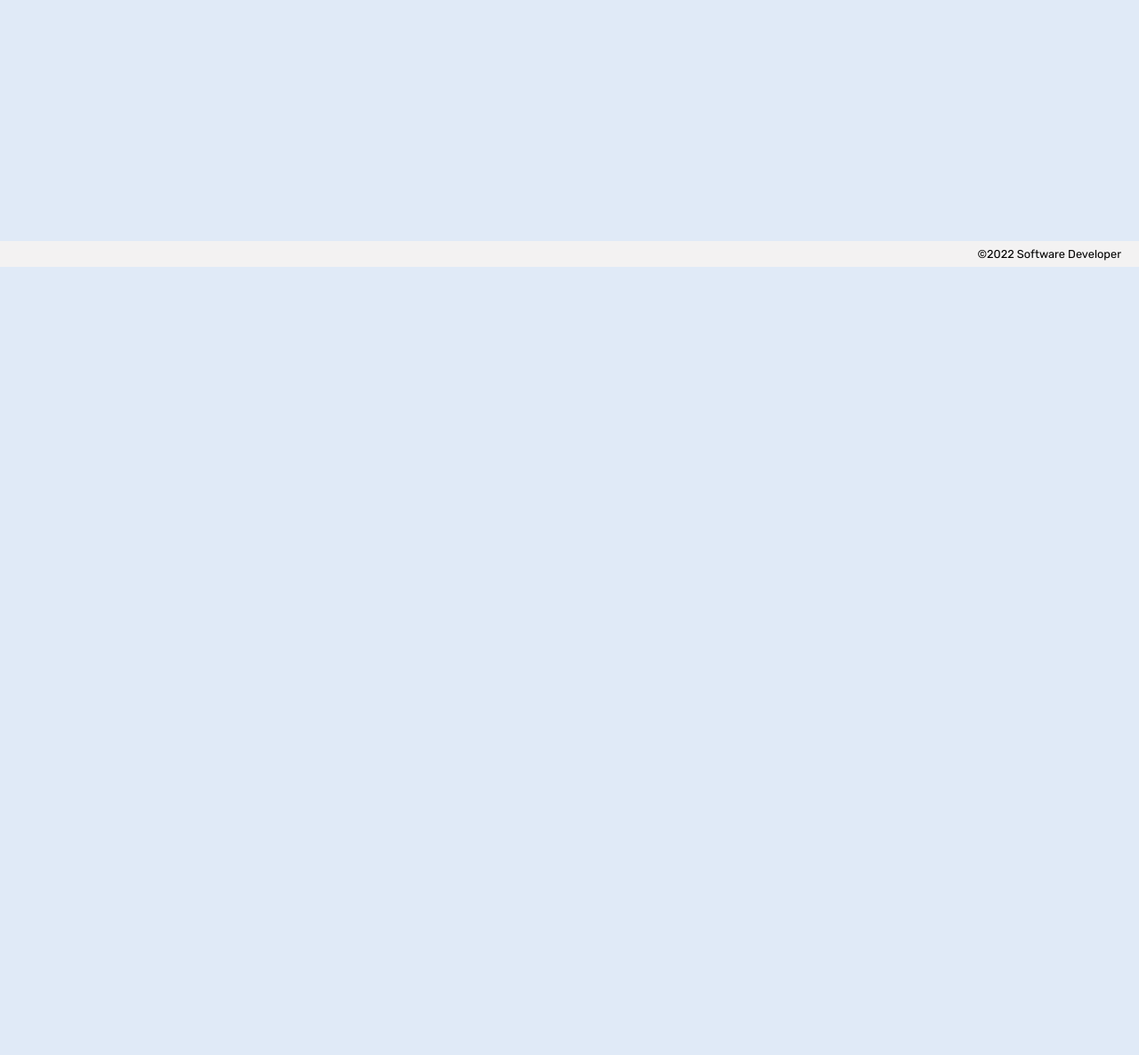
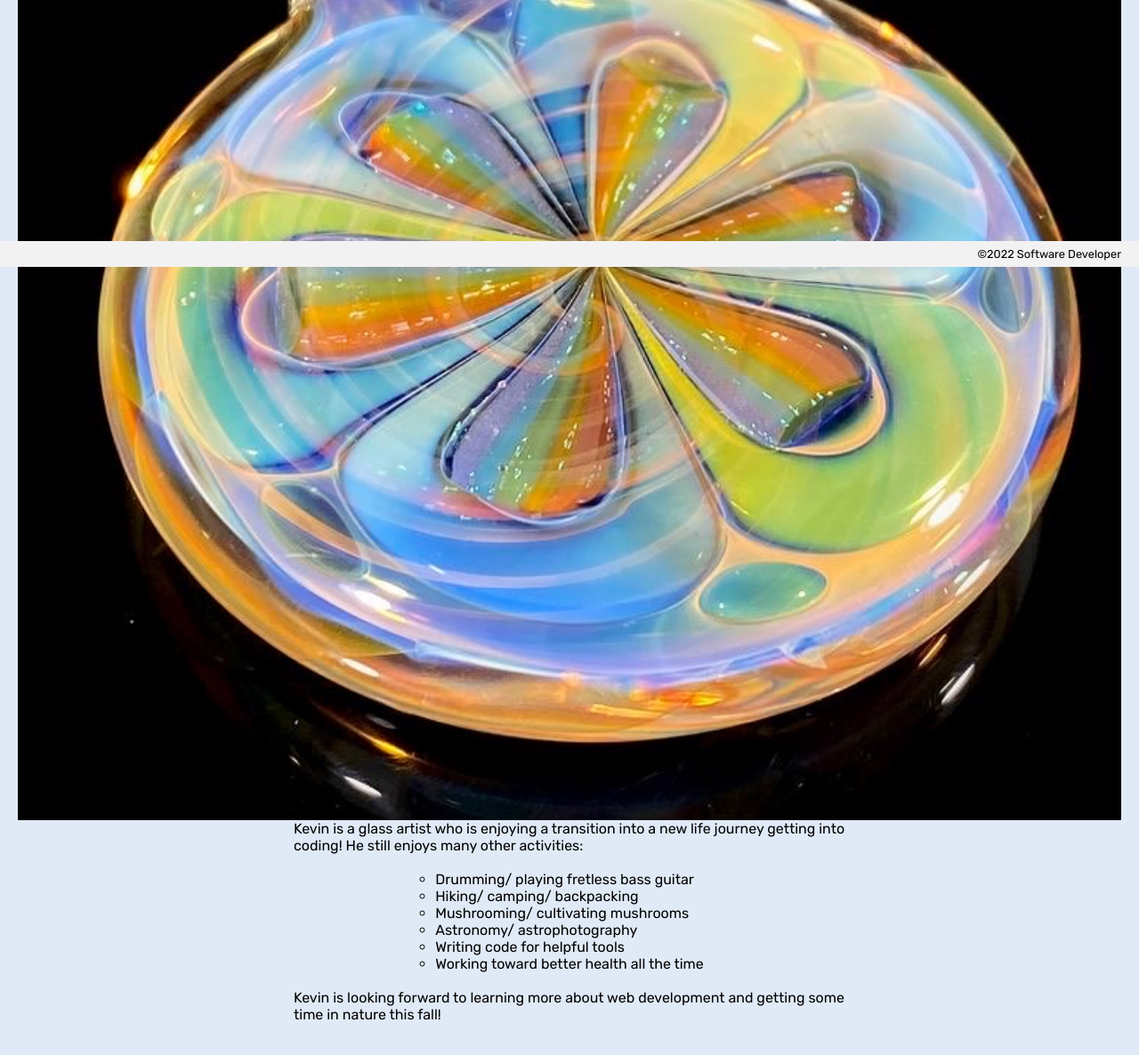
Before and after one commit to kevinnail/ob-about-me, a plain HTML site: page index.html in a window 1280 px wide. Shown: the part 500-1686 px from the top of the page at 89% size. Before the commit the page ends 800 px from the top, so only its background shows below. Drawn offline with Linux system fonts and the light colour scheme.

Commit message:
text added, working on css now

```diff
--- a/index.html
+++ b/index.html
@@ -24,16 +24,25 @@
 
         <main>
             <h1>About me</h1>
-            <img src="" alt="" />
-            <p></p>
+            <img src="./assets/pendant.jpg" alt="pendant" />
+            <p>
+                Kevin is a glass artist who is enjoying a transition into a new life journey getting
+                into coding! He still enjoys many other activities:
+            </p>
+            <br />
             <ul>
-                <li></li>
-                <li></li>
-                <li></li>
-                <li></li>
-                <li></li>
+                <li>Drumming/ playing fretless bass guitar</li>
+                <li>Hiking/ camping/ backpacking</li>
+                <li>Mushrooming/ cultivating mushrooms</li>
+                <li>Astronomy/ astrophotography</li>
+                <li>Writing code for helpful tools</li>
+                <li>Working toward better health all the time</li>
             </ul>
-            <p></p>
+            <br />
+            <p>
+                Kevin is looking forward to learning more about web development and getting some
+                time in nature this fall!
+            </p>
         </main>
 
         <footer>&copy;2022 Software Developer</footer>
--- a/styles/global.css
+++ b/styles/global.css
@@ -22,13 +22,26 @@ header {
 
 main {
     padding: 20px;
+    display: flex;
+    flex-direction: column;
+    justify-content: center;
+}
+
+p {
+    width: 50%;
+    margin: auto;
+}
+
+ul {
+    list-style-type: circle;
+    margin: auto;
 }
 
 footer {
     position: sticky;
     bottom: 0;
     padding: 7px 20px;
-    font-size: .8em;
+    font-size: 0.8em;
     display: flex;
     justify-content: flex-end;
     background-color: var(--footer-background);
```
